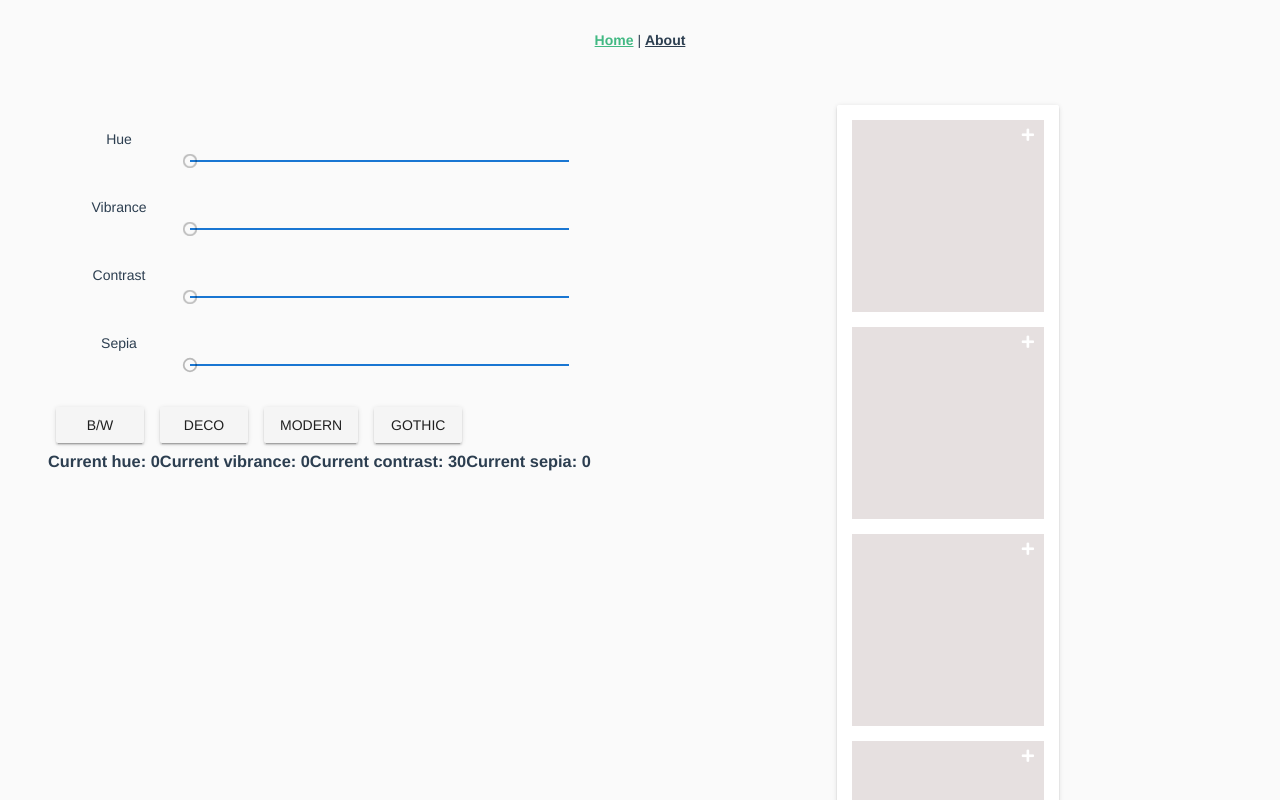
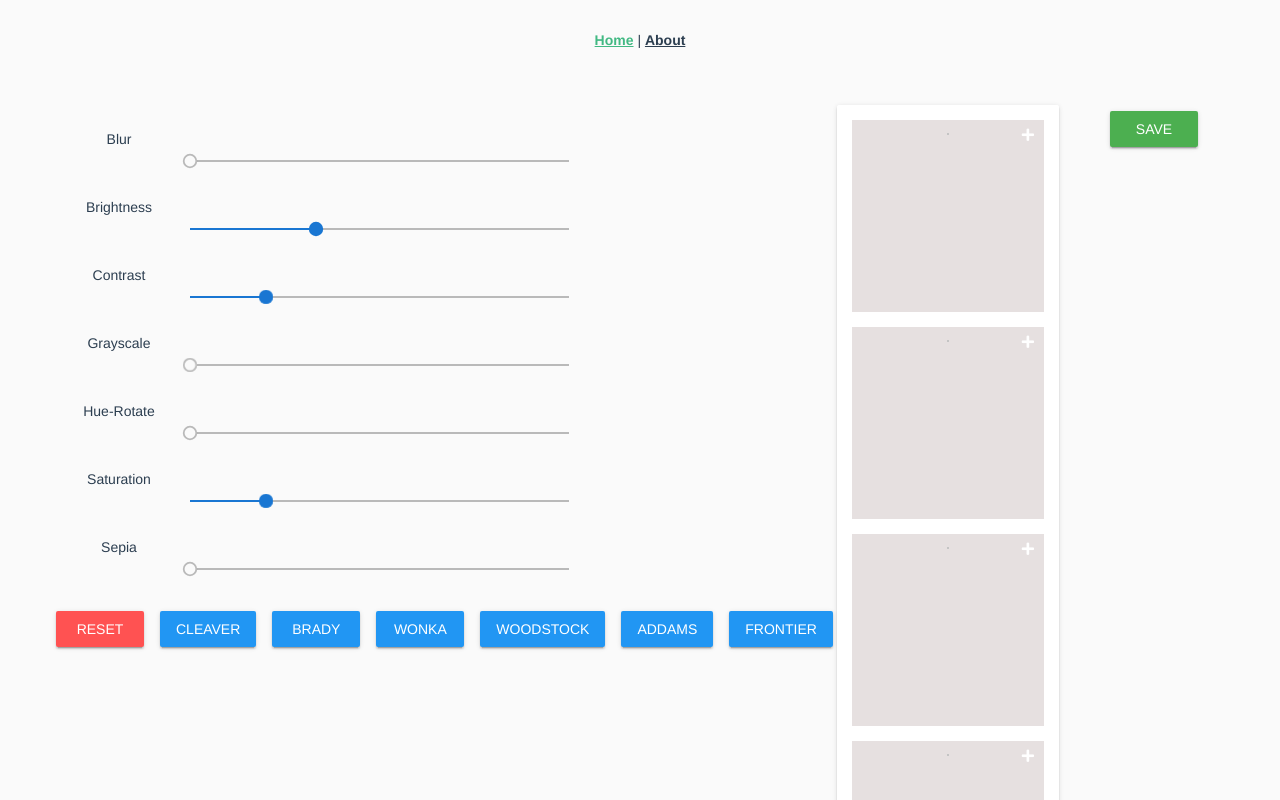
Before and after one commit to rosenshine/diy-photobooth, a Vue app: page / in a window 1280 px wide. Shown: the top 800 px of the page. Built offline with nearby package versions, Linux system fonts and the light colour scheme.

Commit message:
apply filters, image rotation

```diff
--- a/src/components/AddCrop.vue
+++ b/src/components/AddCrop.vue
@@ -14,13 +14,17 @@
           <i class="far fa-edit"></i>
         </a>
       </div>
-      <img :src="storedImg" />
+      <img
+        :src="storedImg"
+        v-bind:style="filters"
+      />
     </div>
     <my-upload
       field="img"
       v-model="show"
       :width="300"
       :height="300"
+      :noRotate="false"
       :imageNum="fileNum"
       img-format="png"
       @close-upload="closeUpload"
@@ -52,6 +56,46 @@ export default {
     },
     hasNotUploaded() {
       return this.$store.state[this.fileNum] === '';
+    },
+    filterBlur() {
+      return `${Math.floor(this.$store.state.filterProps.blur)}px`;
+    },
+    filterBrightness() {
+      return this.$store.state.filterProps.brightness;
+    },
+    filterContrast() {
+      return this.$store.state.filterProps.contrast;
+    },
+    filterGrayscale() {
+      return this.$store.state.filterProps.grayscale;
+    },
+    filterHueRotate() {
+      return `${this.$store.state.filterProps.hueRotate}deg`;
+    },
+    filterInvert() {
+      return this.$store.state.filterProps.invert === 0 ? 0 : 1;
+    },
+    filterSaturate() {
+      return this.$store.state.filterProps.saturate;
+    },
+    filterSepia() {
+      return this.$store.state.filterProps.sepia;
+    },
+    filters() {
+      const toDash = (str) => str.replace( /([a-z])([A-Z])/g, '$1-$2' ).toLowerCase()
+      const filters = {
+          saturate: this.filterSaturate,
+          blur: this.filterBlur,
+          brightness: this.filterBrightness,
+          contrast: this.filterContrast,
+          grayscale: this.filterGrayscale,
+          'hue-rotate': this.filterHueRotate,
+          invert: this.filterInvert,
+          sepia: this.filterSepia
+        };
+      return {
+        filter: Object.entries(filters).filter(item => typeof(item[1]) !== 'object').map(item => `${toDash(item[0])}(${item[1]})`).join(' ')
+      }
     }
   },
   methods: {
@@ -67,7 +111,8 @@ export default {
     },
     closeUpload() {
       this.show = false;
-    }
+    },
+    toDash: (str) => str.replace( /([a-z])([A-Z])/g, '$1-$2' ).toLowerCase(),
   }
 };
 </script>
@@ -83,6 +128,8 @@ export default {
 }
 img {
   max-width: 100%;
+  filter: sepia("filterSepia");
+  border: 1px solid #c4c4c4;
 }
 .add-btn,
 .edit-btn {
@@ -92,5 +139,6 @@ img {
   right: 0;
   padding-top: 5px;
   padding-right: 10px;
+  z-index: 1;
 }
 </style>
--- a/src/components/FilterControls.vue
+++ b/src/components/FilterControls.vue
@@ -1,40 +1,57 @@
 <template>
   <v-container fluid grid-list-ls>
     <v-layout>
-      <v-flex xs3><p>Hue</p></v-flex>
+      <v-flex xs3><p>Blur</p></v-flex>
       <v-flex xs8
-        ><v-slider thumb-label value="currentHue" v-on:change="updateHue"
+        ><v-slider max="20" min="0" step="0" v-on:change="updateFilter" v-model="blur"
       /></v-flex>
     </v-layout>
     <v-layout>
-      <v-flex xs3><p>Vibrance</p></v-flex>
+      <v-flex xs3><p>Brightness</p></v-flex>
       <v-flex xs8
-        ><v-slider thumb-label v-on:change="updateVibrance" value="vibrance"
+        ><v-slider max="3" min="0" step="0" v-on:change="updateFilter" v-model="brightness"
       /></v-flex>
     </v-layout>
     <v-layout>
       <v-flex xs3><p>Contrast</p></v-flex>
       <v-flex xs8
-        ><v-slider thumb-label v-on:change="updateContrast" value="contrast"
+        ><v-slider max="5" min="0" step="0" v-on:change="updateFilter" v-model="contrast"
+      /></v-flex>
+    </v-layout>
+    <v-layout>
+      <v-flex xs3><p>Grayscale</p></v-flex>
+      <v-flex xs8
+        ><v-slider max="1" min="0" step="0" v-on:change="updateFilter" v-model="grayscale"
+      /></v-flex>
+    </v-layout>
+    <v-layout>
+      <v-flex xs3><p>Hue-Rotate</p></v-flex>
+      <v-flex xs8
+        ><v-slider max="360" min="0" step="0" v-on:change="updateFilter" v-model="hueRotate"
+      /></v-flex>
+    </v-layout>
+    <v-layout>
+      <v-flex xs3><p>Saturation</p></v-flex>
+      <v-flex xs8
+        ><v-slider max="5" min="0" step="0" v-on:change="updateFilter" v-model="saturate"
       /></v-flex>
     </v-layout>
     <v-layout>
       <v-flex xs3><p>Sepia</p></v-flex>
       <v-flex xs8
-        ><v-slider thumb-label v-on:change="updateSepia" value="sepia"
+        ><v-slider max="1" min="0" step="0" v-on:change="updateFilter" v-model="sepia"
       /></v-flex>
     </v-layout>
+
     <v-layout>
-      <v-btn xs3>B/W</v-btn>
-      <v-btn xs3>Deco</v-btn>
-      <v-btn xs3>Modern</v-btn>
-      <v-btn xs3>Gothic</v-btn>
-    </v-layout>
-    <v-layout>
-      <h3>Current hue: {{ hue }}</h3>
-      <h3>Current vibrance: {{ vibrance }}</h3>
-      <h3>Current contrast: {{ contrast }}</h3>
-      <h3>Current sepia: {{ sepia }}</h3>
+      <v-btn xs3 color="error" @click="setProps('defaultProps')">Reset</v-btn>
+      <v-btn xs3 color="info" @click="setProps('cleaverProps')">Cleaver</v-btn>
+      <v-btn xs3 color="info" @click="setProps('bradyProps')">Brady</v-btn>
+      <v-btn xs3 color="info" @click="setProps('wonkaProps')">Wonka</v-btn>
+      <v-btn xs3 color="info" @click="setProps('woodstockProps')">Woodstock</v-btn>
+      <v-btn xs3 color="info" @click="setProps('addamsProps')">Addams</v-btn>
+      <v-btn xs3 color="info" @click="setProps('frontierProps')">Frontier</v-btn>
+      <v-btn xs3 color="info" @click="setProps('invertProps')">Invert</v-btn>
     </v-layout>
   </v-container>
 </template>
@@ -43,34 +60,123 @@
 export default {
   name: 'FilterControls',
   data() {
-    return {};
-  },
-  computed: {
-    hue() {
-      return this.$store.state.hue;
-    },
-    vibrance() {
-      return this.$store.state.vibrance;
-    },
-    contrast() {
-      return this.$store.state.contrast;
-    },
-    sepia() {
-      return this.$store.state.sepia;
-    }
+      return {
+      blur: 0,
+      brightness: 1,
+      contrast: 1,
+      grayscale: 0,
+      hueRotate: 0,
+      invert: 0,
+      saturate: 1,
+      sepia: 0
+    };
   },
   methods: {
-    updateHue(event) {
-      this.$store.dispatch('updateHue', { value: event });
+    updateFilter() {
+      const filter = {
+        blur: this.blur,
+        brightness: this.brightness,
+        contrast: this.contrast,
+        grayscale: this.grayscale,
+        hueRotate: this.hueRotate,
+        invert: this.invert,
+        saturate: this.saturate,
+        sepia: this.sepia
+      };
+      this.$store.dispatch('updateFilter', filter);
     },
-    updateVibrance(event) {
-      this.$store.dispatch('updateVibrance', { value: event });
-    },
-    updateContrast(event) {
-      this.$store.dispatch('updateContrast', { value: event });
-    },
-    updateSepia(event) {
-      this.$store.dispatch('updateSepia', { value: event });
+
+    setProps(filterName) {
+      const filters =  {
+        defaultProps: {
+          blur: 0,
+          brightness: 1,
+          contrast: 1,
+          grayscale: 0,
+          hueRotate: 0,
+          invert: 0,
+          saturate: 1,
+          sepia: 0},
+        addamsProps: {
+          blur: 0,
+          brightness: 1,
+          contrast: 2.3,
+          grayscale: 0,
+          hueRotate: 0,
+          invert: 0,
+          saturate: .45,
+          sepia: .46
+        },
+        wonkaProps: {
+          blur: 0,
+          brightness: 1,
+          contrast: 1.7,
+          grayscale: 0,
+          hueRotate: 249,
+          invert: 0,
+          saturate: 1.04,
+          sepia: 0
+        },
+        woodstockProps: {
+          blur: 0,
+          brightness: 1,
+          contrast: 1,
+          grayscale: .4,
+          hueRotate: 14.5,
+          invert: 0,
+          saturate: .8,
+          sepia: 0
+        },
+        bradyProps: {
+          blur: 0,
+          brightness: 1.5,
+          contrast: 1,
+          grayscale: .4,
+          hueRotate: 14.5,
+          invert: 0,
+          saturate: 1.2,
+          sepia: 0
+        },
+        cleaverProps: {
+          blur: 0,
+          brightness: 1,
+          contrast: 1.45,
+          grayscale: 0,
+          hueRotate: 0,
+          invert: 0,
+          saturate: 0,
+          sepia: 0
+        },
+        frontierProps: {
+          blur: 0,
+          brightness: .87,
+          contrast: 2.3,
+          grayscale: .13,
+          hueRotate: 0,
+          invert: 0,
+          saturate: 1.4,
+          sepia: 0.94
+        },
+        invertProps: {
+          blur: 0,
+          brightness: 1,
+          contrast: 1,
+          grayscale: 0,
+          hueRotate: 0,
+          invert: 1,
+          saturate: 1,
+          sepia: 0
+        },
+      }
+      this.blur = filters[filterName].blur;
+      this.brightness = filters[filterName].brightness;
+      this.contrast = filters[filterName].contrast;
+      this.grayscale = filters[filterName].grayscale;
+      this.hueRotate = filters[filterName].hueRotate;
+      this.invert = filters[filterName].invert;
+      this.saturate = filters[filterName].saturate;
+      this.sepia = filters[filterName].sepia;
+      this.updateFilter();
     }
   }
 };
--- a/src/components/PhotoStrip.vue
+++ b/src/components/PhotoStrip.vue
@@ -8,6 +8,7 @@
         <add-crop fileNum="img4" />
       </v-card>
     </v-flex>
+    <v-btn color="success">Save</v-btn>
   </v-layout>
 </template>
 
--- a/src/store.js
+++ b/src/store.js
@@ -5,48 +5,36 @@ Vue.use(Vuex);
 
 export default new Vuex.Store({
   state: {
-    hue: 0,
-    vibrance: 0,
-    contrast: 30,
-    sepia: 0,
     img1: '',
     img2: '',
     img3: '',
-    img4: ''
+    img4: '',
+    filterProps: {
+      blur: 0,
+      brightness: 1,
+      contrast: 1,
+      grayscale: 0,
+      hueRotate: 0,
+      invert: 0,
+      saturate: 1,
+      sepia: 0
+    }
   },
   mutations: {
-    setHue(state, payload) {
-      state.hue = payload;
-    },
-    setVibrance(state, payload) {
-      state.vibrance = payload;
-    },
-    setContrast(state, payload) {
-      state.contrast = payload;
-    },
-    setSepia(state, payload) {
-      state.sepia = payload;
-    },
     setImg(state, payload) {
       const { value, imageNum } = payload;
       state[imageNum] = value;
+    },
+    setFilter(state, payload) {
+      state.filterProps = payload;
     }
   },
   actions: {
-    updateHue({ commit }, { value }) {
-      commit('setHue', value);
-    },
-    updateVibrance({ commit }, { value }) {
-      commit('setVibrance', value);
-    },
-    updateContrast({ commit }, { value }) {
-      commit('setContrast', value);
-    },
-    updateSepia({ commit }, { value }) {
-      commit('setSepia', value);
-    },
     updateImg({ commit }, payload) {
       commit('setImg', payload);
+    },
+    updateFilter({ commit }, payload) {
+      commit('setFilter', payload);
     }
   }
 });
--- a/src/views/Home.vue
+++ b/src/views/Home.vue
@@ -21,6 +21,6 @@ export default {
   components: {
     FilterControls,
     PhotoStrip
-  }
+  },
 };
 </script>
```
